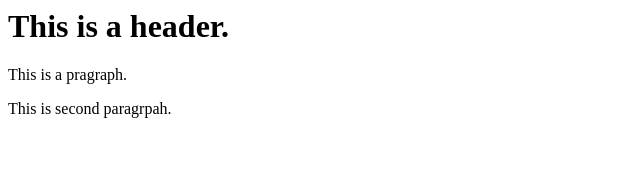
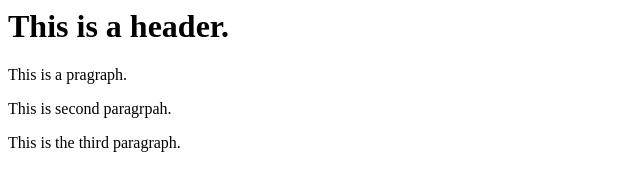
Before and after one commit to SangeetaKulkarni89/git_test, a website: page index.html in a window 1280 px wide. Shown: the whole page, without its empty margins (0-640 px from the left). Drawn offline with Linux system fonts and the light colour scheme.

Commit message:
Fourth  Commit

```diff
--- a/index.html
+++ b/index.html
@@ -5,5 +5,6 @@
 	<h1>This is   a header.</h1>
 	<p>This is  a pragraph.</p>
 	<p>This is second paragrpah.</p>
+	<p>This is the third paragraph.</p>
 </body>
 </html>
```
Also changed, not shown: package.json (added, +25 -0 lines), 2 other files.
